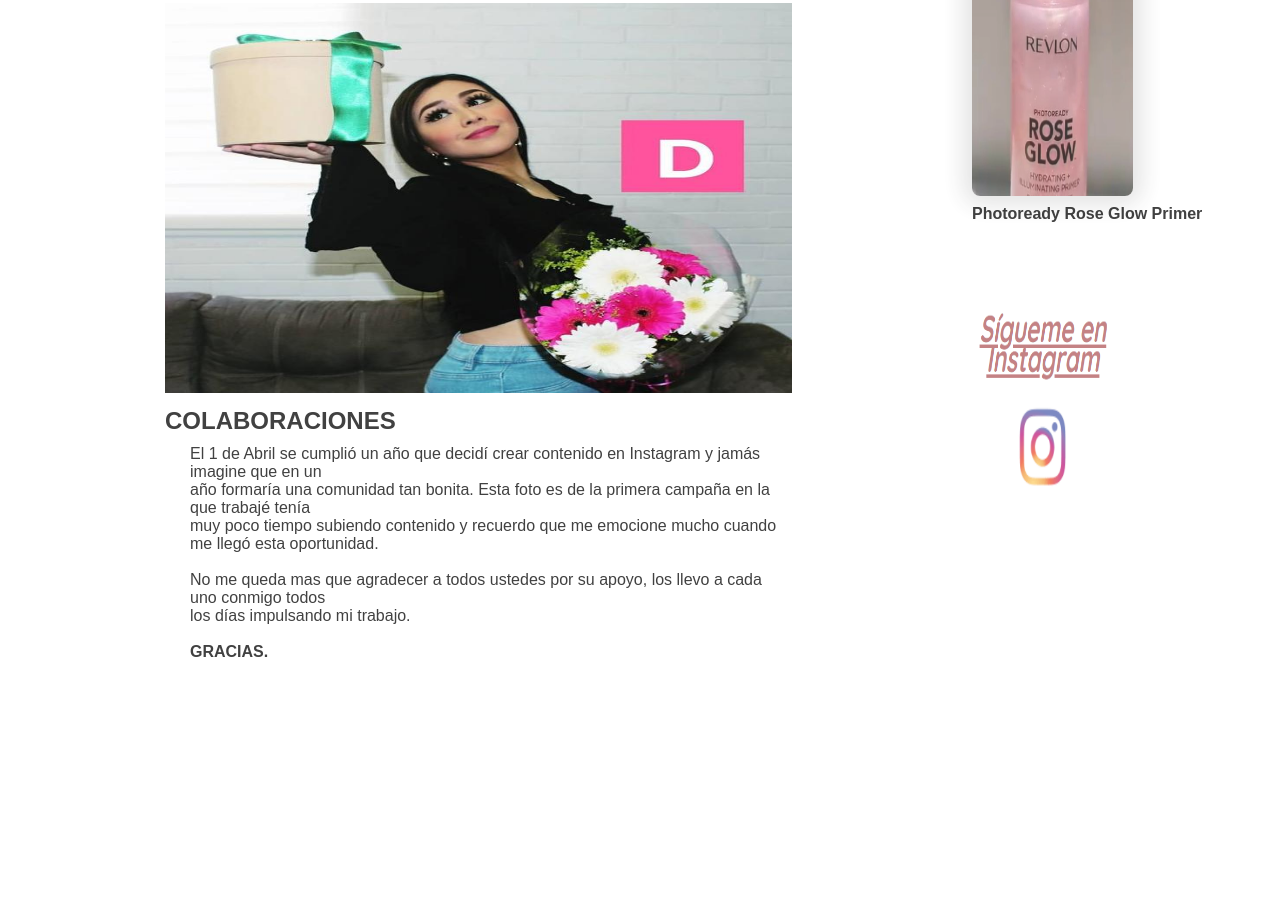
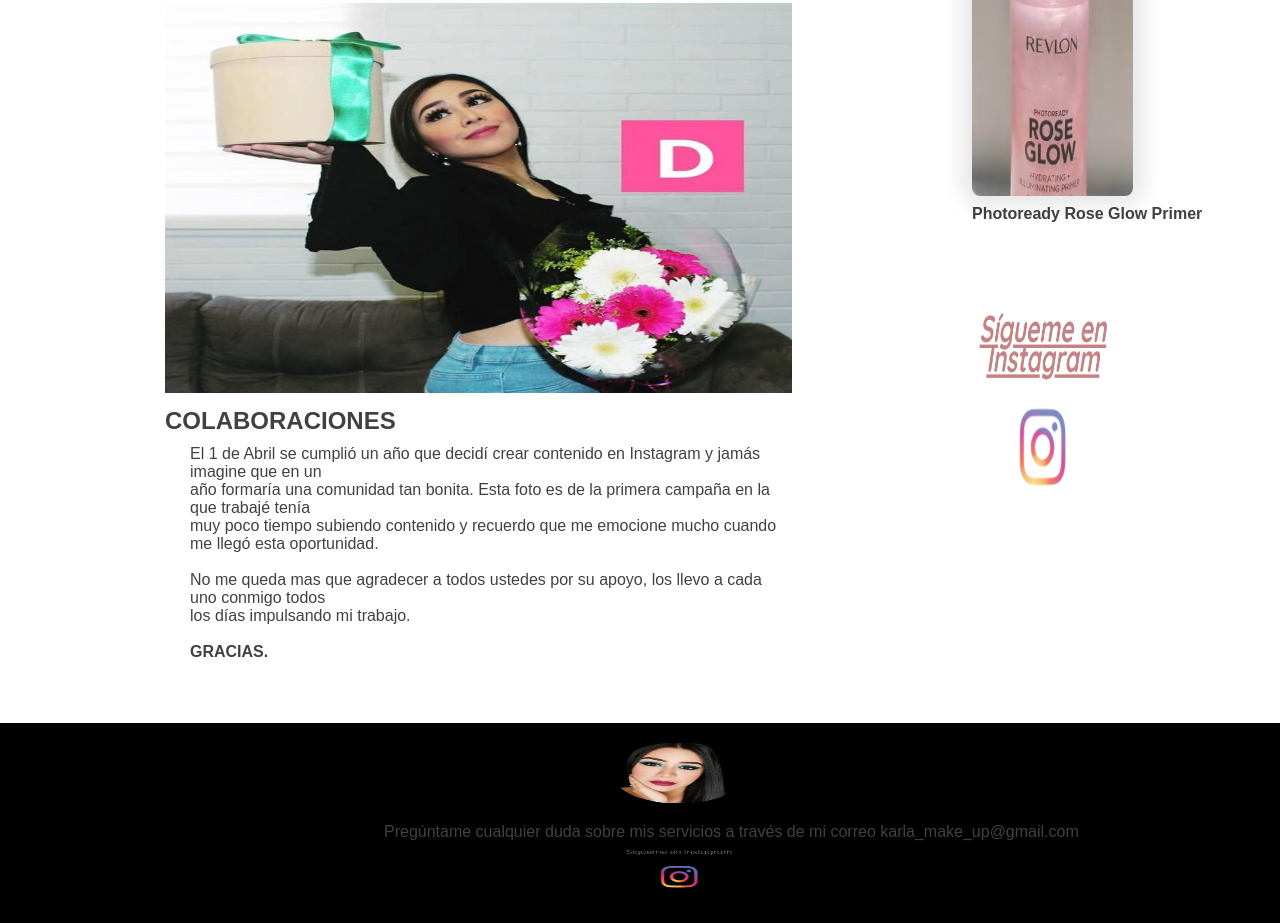
Before and after one commit to OsvaldoMM/Menroy-Page, a plain HTML site: page index.html in a window 1280 px wide. Shown: the part 2122-3045 px from the top of the page. Before the commit the page ends 2845 px from the top, so only its background shows below. Drawn offline with Linux system fonts and the light colour scheme.

Commit message:
Home-completed

```diff
--- a/SCSS/styles.scss
+++ b/SCSS/styles.scss
@@ -165,6 +165,37 @@ h4 {
 
 }
 
+//FOOTER//
+.footer{
+    display: grid;
+    grid-template-rows:repeat(2,100px);
+    grid-template-columns: 100%;
+    background-color: #000000;
+}
+
+
+.img_footer{
+    width: 10%;
+    height: 60%;
+    margin-left: 48%;
+    margin-top: 20px;
+
+}
+.contacts{
+    color: #414141;
+    margin-left: 30%;
+}
+.insta_negro{
+    width: 10%;
+    height: 60%;
+    margin-left: 48%;
+    padding: 5px;
+
+}
+
+
+
+
 
 
 
--- a/index.html
+++ b/index.html
@@ -139,6 +139,19 @@
 
     </main>
 
+    <footer class="footer">
+
+        <div class="div_footer">
+            <img class="img_footer" src="./IMG/footer_memka.jpg.png" alt="">
+        </div>
+        <div class="div_footer">
+           <p class="contacts">Pregúntame cualquier duda sobre mis servicios a través de mi correo karla_make_up@gmail.com</p>
+           <a href=""><img class="insta_negro" src="./IMG/insta_link_negro.png" alt=""></a>
+        </div>
+
+
+    </footer>
+
     <script src="https://cdnjs.cloudflare.com/ajax/libs/font-awesome/5.15.3/js/all.min.js"
         integrity="sha512-RXf+QSDCUQs5uwRKaDoXt55jygZZm2V++WUZduaU/Ui/9EGp3f/2KZVahFZBKGH0s774sd3HmrhUy+SgOFQLVQ=="
         crossorigin="anonymous"></script>
```
Also changed, not shown: CSS/stlyes.css, IMG/footer.jpg (added), IMG/footer_memka.jpg.png (added), IMG/insta_link_negro.png (added), 1 other file.
